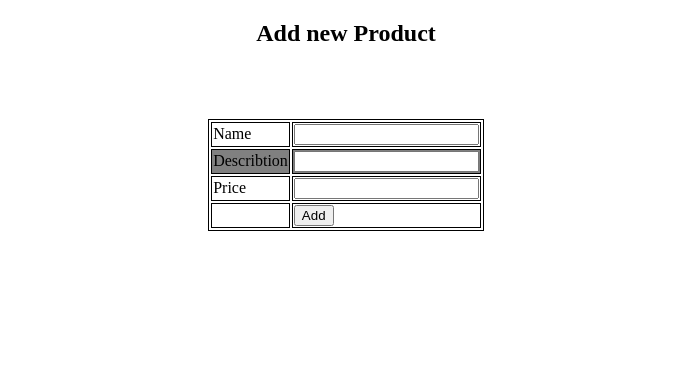
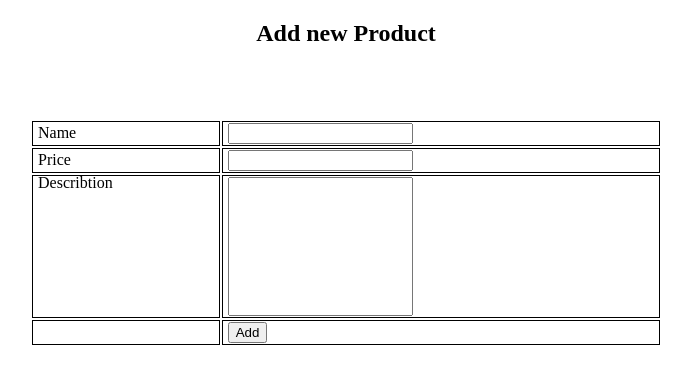
Before and after one commit to AleksTor2208/Python_crud_app, a Flask app: page /product/new in a window 1280 px wide. Shown: the top 384 px of the page, without its empty margins (294-985 px from the left). Run offline with Flask 2, Linux system fonts and the light colour scheme; some web fonts are replaced.

Commit message:
edit table view in style.css

```diff
--- a/static/css/style.css
+++ b/static/css/style.css
@@ -7,15 +7,37 @@
 table {
     margin-right: auto;
     margin-left: auto;
+    width: 50%;
 }
 
-
-table tr:nth-child(2){
-    background: grey;
+.index_table, th, td {
+    border: 1px solid black;
 }
 
-table, td {
-   border: 1px solid black;
+th {
+    height: 40px;
+}
+
+td {
+    padding-left: 5px;
+}
+
+.main_row {
+    background: dimgrey;
+}
+
+.descr_input{
+    height: 10em;
+}
+
+.describtion_label {
+    position: relative;
+    bottom: 4em;
+}
+
+.trash {
+    position:relative;
+    text-align: center;
 }
 
 .flash_validation {
--- a/templates/add.html
+++ b/templates/add.html
@@ -16,13 +16,14 @@
                 <td><input type="text" name="name" /></td>
             </tr>
             <tr>
-                <td><label for="describtion">Describtion</label></td>
-                <td><input type="text" name="describtion" /></td>
-            </tr>
-            <tr>
                 <td><label for="price">Price</label></td>
                 <td><input type="text" name="price" /></td>
             </tr>
+            <tr>
+                <td><label for="describtion" class="describtion_label">Describtion</label></td>
+                <td><input class="descr_input" type="text" name="describtion" /></td>
+            </tr>
+
             <tr>
                 <td></td>
                 <td><input type="submit" value="Add" /></td>
```
Also changed, not shown: templates/index.html (+4 -3 lines), 1 other file.
